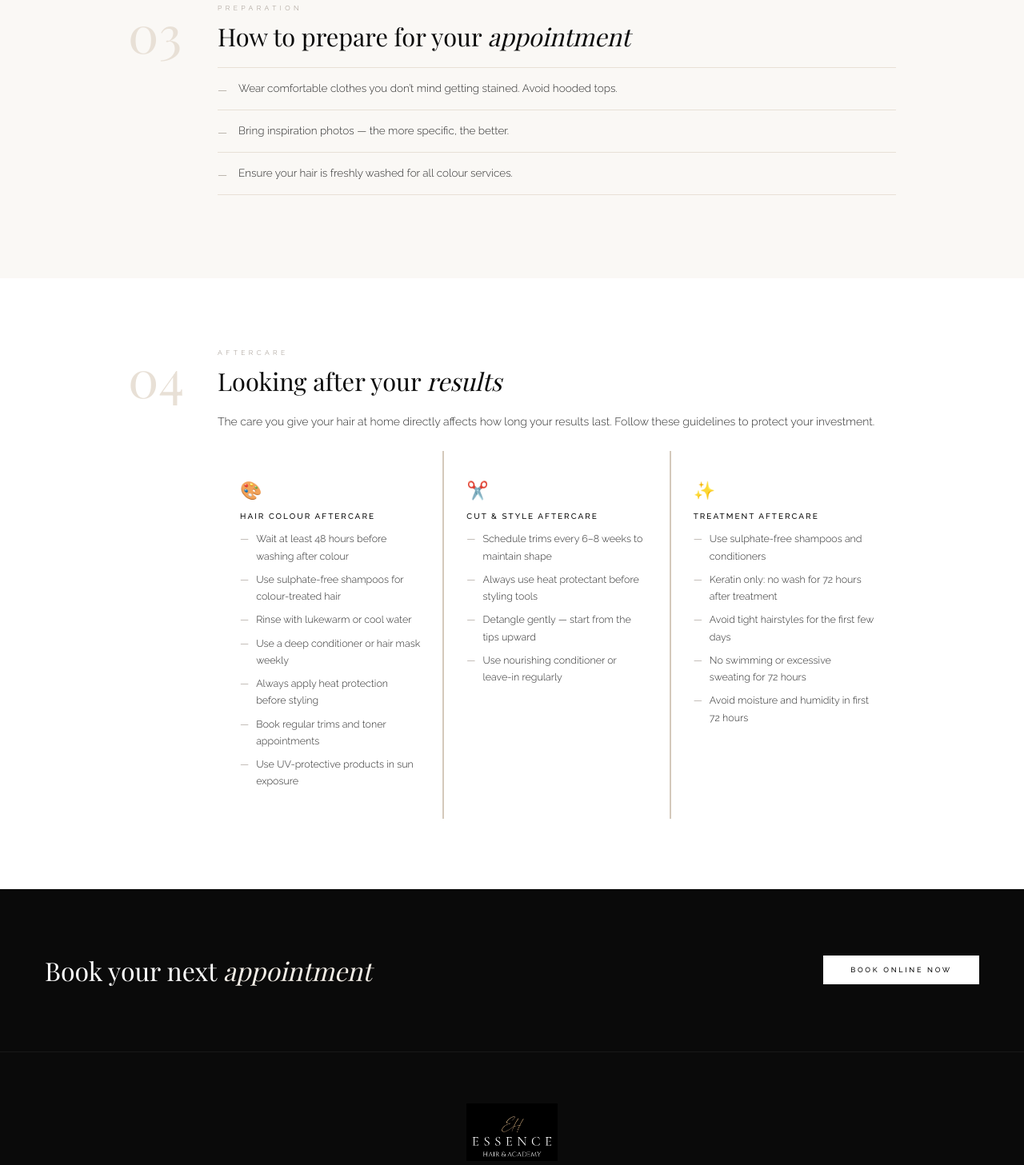
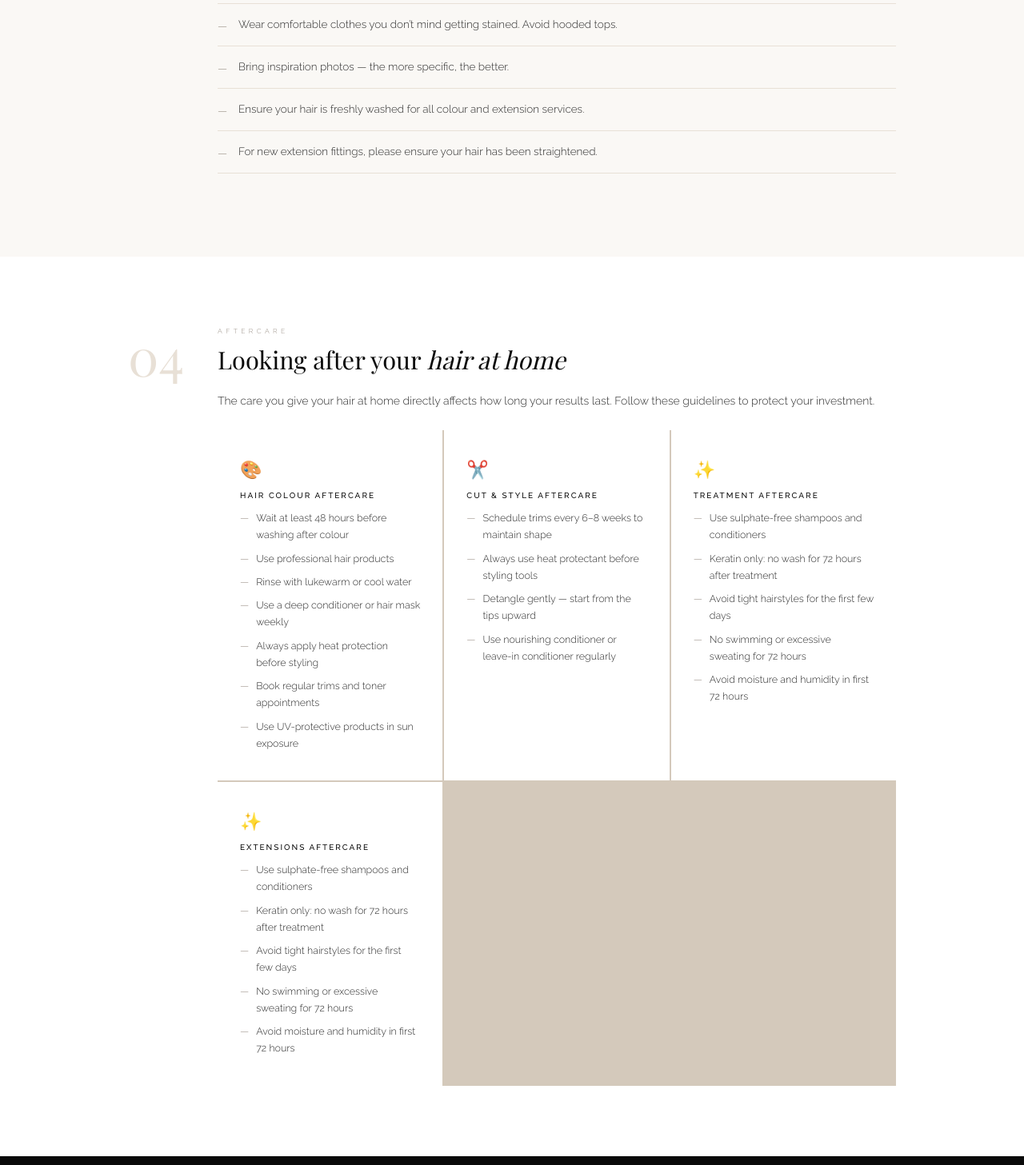
Before and after one commit to GurmanSinghDuklu/essenceMocks.github.io, a React (Vite) app in the folder essence-react/: page /top-tips in a window 1280 px wide. Shown: the part 1713-3170 px from the top of the page at 80% size. Built offline with nearby package versions, Linux system fonts and the light colour scheme; a web font is replaced by a local one.

Commit message:
changed descriptions

```diff
--- a/essence-react/src/pages/FAQs/FAQs.jsx
+++ b/essence-react/src/pages/FAQs/FAQs.jsx
@@ -56,16 +56,8 @@ const FAQ_GROUPS = [
         ),
       },
       {
-        q: 'What is balayage and is it right for me?',
-        a: "Balayage is a freehand colouring technique that creates a natural, sun-kissed look with soft blended highlights. It's ideal for low-maintenance colour that grows out beautifully with no harsh regrowth lines. It works on almost all hair types and lengths. We'll advise during your consultation.",
-      },
-      {
         q: 'How should I prepare for a colour service?',
         a: "Please ensure your hair is freshly washed. Bring inspiration photos if you have them. Wear comfortable clothing you don't mind getting stained, and avoid hooded tops.",
-      },
-      {
-        q: 'How long does colour last?',
-        a: "Balayage typically needs refreshing every 3–5 months. Regular toner appointments every 6–8 weeks will keep the tone looking fresh. We'll give you personalised aftercare advice after every service.",
       },
       {
         q: 'Can you guarantee my colour results?',
@@ -84,7 +76,7 @@ const FAQ_GROUPS = [
       },
       {
         q: 'Are the treatments safe? Do they contain formaldehyde?',
-        a: 'All our treatments — Keratin, Nanoplastia, and Hair Botox — are 100% organic and completely formaldehyde-free. We use professional-grade, safe formulations that deliver exceptional results without compromising your health.',
+        a: 'All our treatments — Keratin, Nanoplastia, and Hair Botox - Formaldehyde-free. We use professional-grade, safe formulations that deliver exceptional results without compromising your health.',
       },
       {
         q: 'How long do smoothing treatments last?',
@@ -92,7 +84,7 @@ const FAQ_GROUPS = [
       },
       {
         q: 'Can I have a smoothing treatment on coloured hair?',
-        a: "Yes — our organic treatments are safe for colour-treated hair. We recommend having colour done before your smoothing treatment, not after. We always assess your hair's condition before proceeding.",
+        a: "Yes — our treatments are safe for colour-treated hair. We recommend having colour done before your smoothing treatment, not after. We always assess your hair's condition before proceeding.",
       },
       {
         q: 'Are results guaranteed?',
--- a/essence-react/src/pages/Home/Home.css
+++ b/essence-react/src/pages/Home/Home.css
@@ -1,7 +1,7 @@
 /* HERO */
 .hero { height: 100vh; position: relative; overflow: hidden; display: flex; align-items: flex-end; }
 .hero-img { position: absolute; inset: 0; }
-.hero-img img { width: 100%; height: 100%; object-fit: cover; object-position: center 20%; }
+.hero-img img { width: 100%; height: 100%; object-fit: cover; object-position: center center; }
 .hero-overlay { position: absolute; inset: 0; background: linear-gradient(to top,rgba(10,10,10,.55) 0%,rgba(10,10,10,.1) 50%,transparent 100%); }
 .hero-content { position: relative; z-index: 1; padding: 0 56px 80px; width: 100%; }
 .hero-tag { font-size: 9px; letter-spacing: .5em; text-transform: uppercase; color: rgba(255,255,255,.7); margin-bottom: 20px; }
--- a/essence-react/src/pages/Home/Home.jsx
+++ b/essence-react/src/pages/Home/Home.jsx
@@ -25,7 +25,7 @@ export default function Home() {
       {/* HERO */}
       <section className="hero">
         <div className="hero-img">
-          <img src="/img-new-07.jpg" alt="Essence Hair Treatment" />
+          <img src="/instagram/WhatsApp Image 2026-06-25 at 22.36.46.jpeg" alt="Essence Hair Treatment" />
         </div>
         <div className="hero-overlay" />
         <div className="hero-content">
@@ -159,7 +159,7 @@ export default function Home() {
             <div className="cs-detail"><div className="cs-detail-icon">🕐</div><div className="cs-detail-text"><strong>Booking</strong>Appointments can be made via the booking link, or by calling/WhatsApp: <a href="tel:+447375956131">07375 956 131</a>. A deposit is required to confirm.</div></div>
           </div>
           <a href={BOOK_URL} className="btn-blk" target="_blank" rel="noreferrer">Book Online</a>
-          <p style={{fontSize:'11px',letterSpacing:'.18em',textTransform:'uppercase',color:'#9A9087',marginTop:'12px'}}>Price list available on request</p>
+          <p style={{fontSize:'11px',letterSpacing:'.18em',textTransform:'uppercase',color:'#9A9087',marginTop:'12px'}}>Price list available upon Booking link </p>
         </div>
         <div className="cs-map">
           <iframe
--- a/essence-react/src/pages/Privacy/Privacy.jsx
+++ b/essence-react/src/pages/Privacy/Privacy.jsx
@@ -10,7 +10,7 @@ export default function Privacy() {
 
       <div className="privacy-body">
         <p className="privacy-intro">
-          By booking with Essence Hair Treatment you agree to the following policies. Please read them carefully before your appointment. If you have any questions, contact us on <a href="tel:+447375956131">07375 956 131</a> or via WhatsApp.
+          By booking with Essence Hair you agree to the following policies. Please read them carefully before your appointment. If you have any questions, contact us on <a href="tel:+447375956131">07375 956 131</a> or via WhatsApp.
         </p>
 
         <div className="privacy-section">
--- a/essence-react/src/pages/TopTips/TopTips.jsx
+++ b/essence-react/src/pages/TopTips/TopTips.jsx
@@ -31,12 +31,11 @@ const TIPS = [
           online booking system
         </a>
         . For enquiries, contact us on{' '}
-        <a href="tel:+447375956131">07375 956 131</a> — please allow 48–72 hours for a reply.
+        <a href="tel:+447375956131">07375 956 131</a>
       </>
     ),
     list: [
       'For a specific date, please allow at least 4 weeks’ notice',
-      'Saturday appointments require a minimum of 6 weeks’ notice',
       'Appointments are only confirmed once a deposit has been paid',
     ],
   },
@@ -46,12 +45,13 @@ const TIPS = [
     list: [
       'Wear comfortable clothes you don’t mind getting stained. Avoid hooded tops.',
       'Bring inspiration photos — the more specific, the better.',
-      'Ensure your hair is freshly washed for all colour services.',
+      'Ensure your hair is freshly washed for all colour and extension services.',
+      'For new extension fittings, please ensure your hair has been straightened.'
     ],
   },
   {
     tag: 'Aftercare',
-    title: <>Looking after your <em>results</em></>,
+    title: <>Looking after your <em>hair at home</em></>,
     body: 'The care you give your hair at home directly affects how long your results last. Follow these guidelines to protect your investment.',
     aftercareCards: [
       {
@@ -59,7 +59,7 @@ const TIPS = [
         title: 'Hair Colour Aftercare',
         items: [
           'Wait at least 48 hours before washing after colour',
-          'Use sulphate-free shampoos for colour-treated hair',
+          'Use professional hair products',
           'Rinse with lukewarm or cool water',
           'Use a deep conditioner or hair mask weekly',
           'Always apply heat protection before styling',
@@ -74,12 +74,23 @@ const TIPS = [
           'Schedule trims every 6–8 weeks to maintain shape',
           'Always use heat protectant before styling tools',
           'Detangle gently — start from the tips upward',
-          'Use nourishing conditioner or leave-in regularly',
+          'Use nourishing conditioner or leave-in conditioner regularly',
         ],
       },
       {
         icon: '✨',
         title: 'Treatment Aftercare',
+        items: [
+          'Use sulphate-free shampoos and conditioners',
+          'Keratin only: no wash for 72 hours after treatment',
+          'Avoid tight hairstyles for the first few days',
+          'No swimming or excessive sweating for 72 hours',
+          'Avoid moisture and humidity in first 72 hours',
+        ],
+      },
+      {
+        icon: '✨',
+        title: 'Extensions Aftercare',
         items: [
           'Use sulphate-free shampoos and conditioners',
           'Keratin only: no wash for 72 hours after treatment',
```
Also changed, not shown: essence-react/src/pages/Services/Services.jsx (+2 -7 lines), essence-react/public/instagram/WhatsApp Image 2026-06-25 at 22.36.46.jpeg (added).
